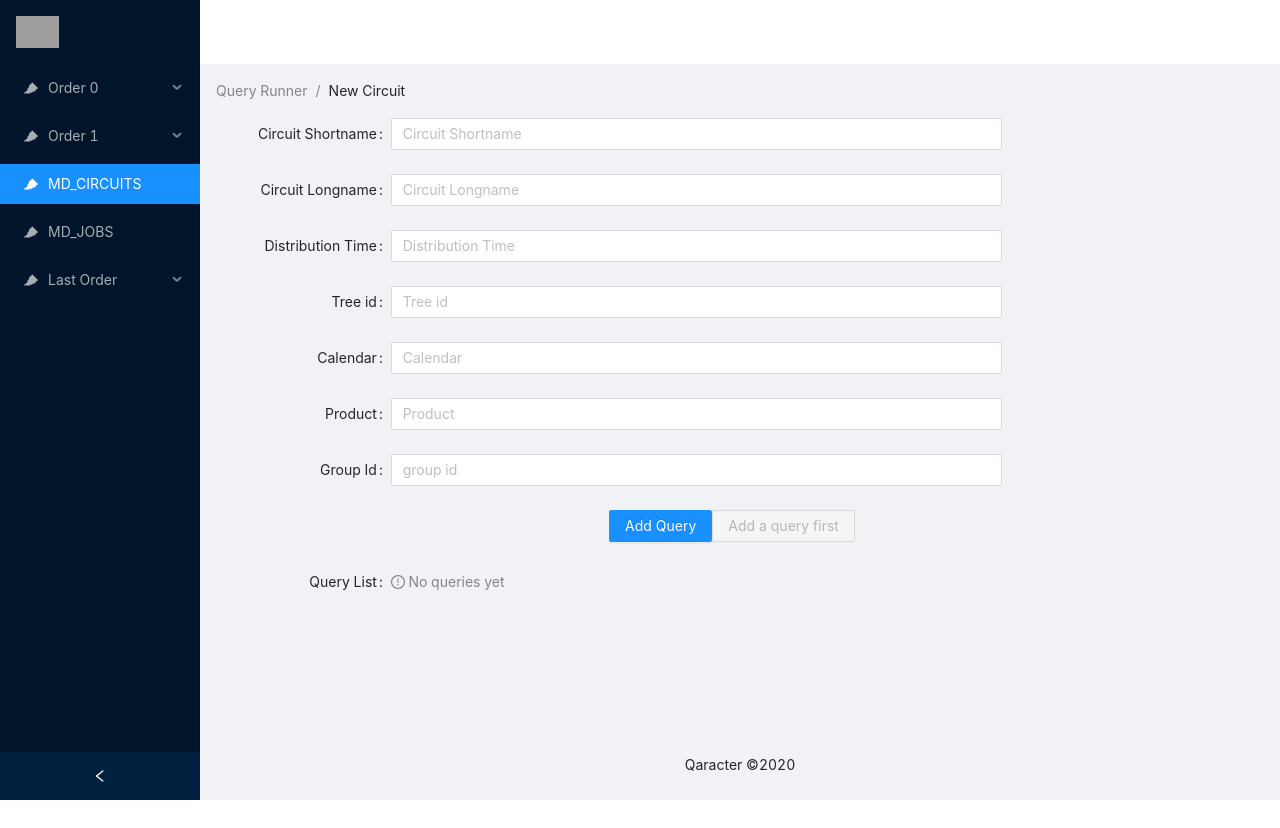
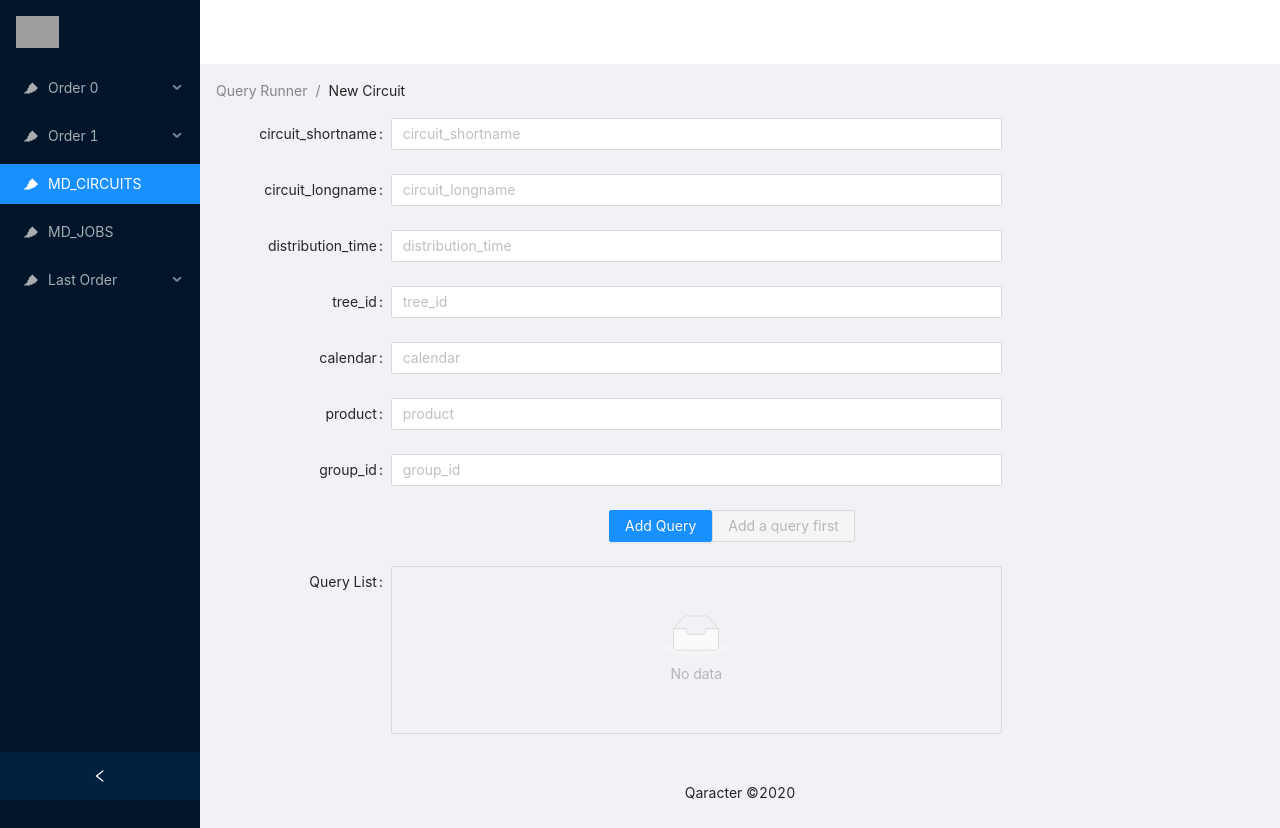
Before and after one commit to tomasguinzburg/asset-control-query-runner, a React (Create React App) app: page /circuits in a window 1280 px wide. Before the commit the page ends 800 px from the top, so only its background shows below. Built offline with nearby package versions, Linux system fonts and the light colour scheme.

Commit message:
prettier list

```diff
--- a/src/components/md-circuits/CircuitsLayout.tsx
+++ b/src/components/md-circuits/CircuitsLayout.tsx
@@ -4,6 +4,7 @@ import { Layout
        , Form
        , Input
        , Button
+       , List
        , Avatar
        , Typography
        } from 'antd';
@@ -23,7 +24,7 @@ type FormValues = {
   treeID: string
   calendar: string
   product: string
-  groupId: string
+  groupID: string
 }
 
 class CircuitsLayout extends React.Component<{}, {history: FormValues[], displayResults: boolean}> {
@@ -59,26 +60,26 @@ class CircuitsLayout extends React.Component<{}, {history: FormValues[], display
       wrapperCol={{ span: 14 }}
       onFinish={this.onFinish}
       >
-        <Form.Item label="Circuit Shortname" name="circuitShortname">
-          <Input placeholder="Circuit Shortname" />
+        <Form.Item label="circuit_shortname" name="circuitShortname">
+          <Input placeholder="circuit_shortname" />
         </Form.Item>
-        <Form.Item label="Circuit Longname" name="circuitLongname">
-          <Input placeholder="Circuit Longname" />
+        <Form.Item label="circuit_longname" name="circuitLongname">
+          <Input placeholder="circuit_longname" />
         </Form.Item>
-        <Form.Item label="Distribution Time" name="distributionTime">
-          <Input placeholder="Distribution Time" />
+        <Form.Item label="distribution_time" name="distributionTime">
+          <Input placeholder="distribution_time" />
         </Form.Item>
-        <Form.Item label="Tree id" name="treeID">
-          <Input placeholder="Tree id" />
+        <Form.Item label="tree_id" name="treeID">
+          <Input placeholder="tree_id" />
         </Form.Item>
-        <Form.Item label="Calendar" name="calendar">
-          <Input placeholder="Calendar" />
+        <Form.Item label="calendar" name="calendar">
+          <Input placeholder="calendar" />
         </Form.Item>
-        <Form.Item label="Product" name="product">
-          <Input placeholder="Product" />
+        <Form.Item label="product" name="product">
+          <Input placeholder="product" />
         </Form.Item>
-        <Form.Item label="Group Id" name="groupId">
-          <Input placeholder="group id"/>
+        <Form.Item label="group_id" name="groupID">
+          <Input placeholder="group_id"/>
         </Form.Item>
         <Form.Item {...tailLayout}>
           <Button type="primary"  htmlType="submit" >Add Query</Button>
@@ -89,23 +90,22 @@ class CircuitsLayout extends React.Component<{}, {history: FormValues[], display
         <Form.Item label="Query List"
                    shouldUpdate={(prevValues, curValues) => prevValues.history !== curValues.history}
         >
-            {() =>
-            {
-              return this.state.history.length ? (
-                <ul>
-                  {this.state.history.map((h: FormValues, index: any) => (
-                    <li key={index} className="history">
-                      <Avatar icon={<DatabaseOutlined />} />
-                      &nbsp;{index} - {h.circuitShortname}
-                    </li>
-                  ))}
-                </ul>
-              ) : (
-                <Typography.Text className="ant-form-text" type="secondary">
-                  <ExclamationCircleOutlined /> No queries yet
-                </Typography.Text>
-              );
-            }}
+          <List
+              itemLayout="horizontal"
+              dataSource={this.state.history}
+              bordered
+              split
+              rowKey={(e) => e.circuitShortname}
+              renderItem={(item, index) => (
+                <List.Item>
+                  <List.Item.Meta
+                    avatar={<Avatar icon={<DatabaseOutlined />} />}
+                    title={index + ": " + item.circuitShortname}
+                    description={`circuit_shortname: ${item.circuitShortname}, circuit_longname: ${item.circuitLongname}, calendar:${item.calendar}, distribution_time: ${item.distributionTime}, tree_id: ${item.treeID}, group_id: ${item.groupID}, product: ${item.product}`}
+                  />
+                </List.Item>
+              )}
+            />
       </Form.Item>
       </Form>
 
@@ -139,7 +139,7 @@ class CircuitsLayout extends React.Component<{}, {history: FormValues[], display
                                       , '${form.treeID}'
                                       , '${form.calendar}'
                                       , '${form.product}'
-                                      , ${form.groupId}
+                                      , ${form.groupID}
                                       , (select TYPE_ID from SAN_AC_MR_PRO.MD_TYPES where TYPE_SHORTNAME = 'MD')
                                       );`;
   }
```
